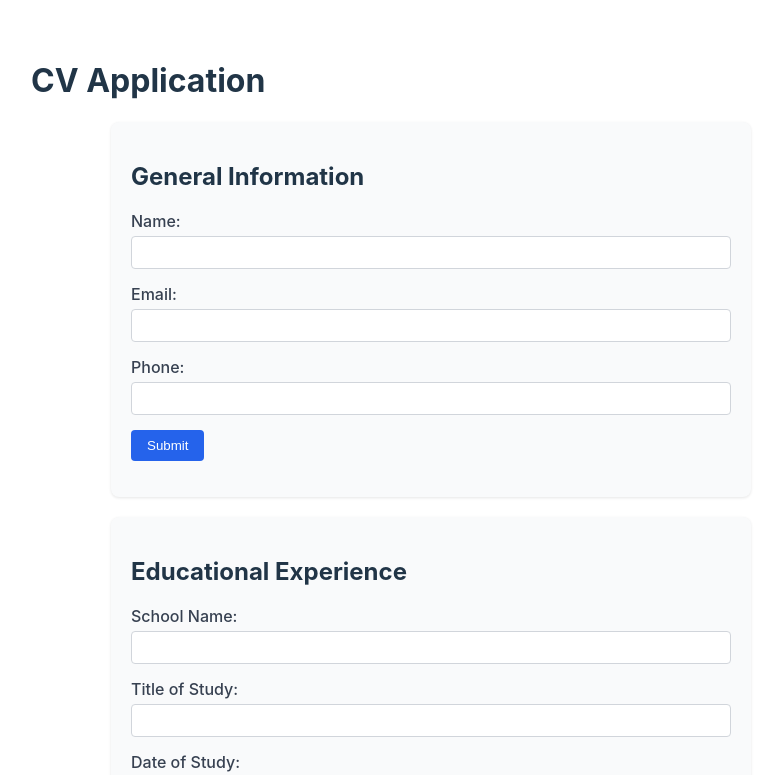
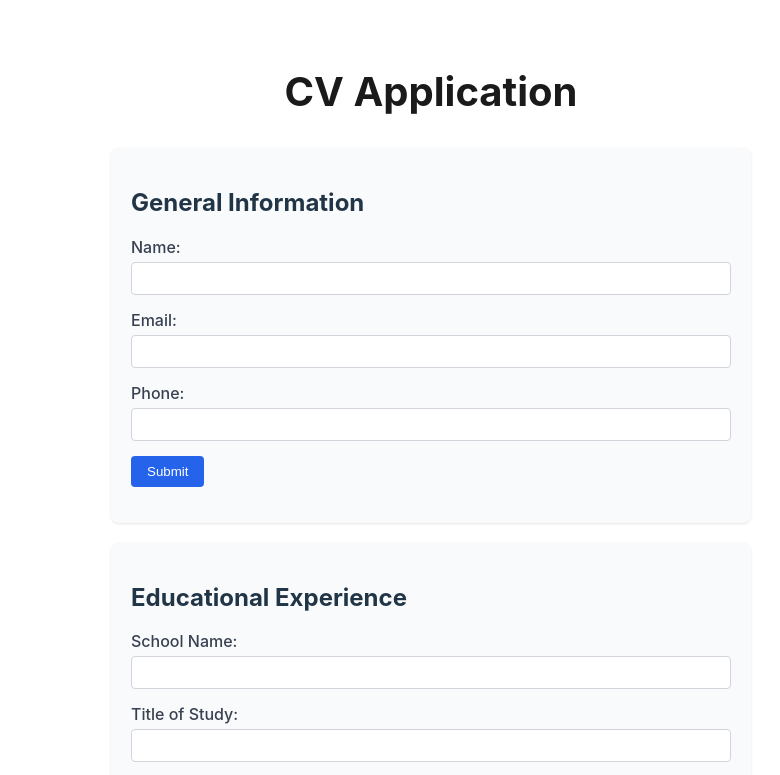
Before and after one commit to top-submissions/fullstackjs-cv-application, a React (Vite) app: page / in a window 1280 px wide. Shown: the top 775 px of the page, without its empty margins (209-989 px from the left). Built offline with nearby package versions, Linux system fonts and the light colour scheme.

Commit message:
feat(app header style): add headerTitle class

```diff
--- a/src/App.jsx
+++ b/src/App.jsx
@@ -7,7 +7,7 @@ import PracticalExperienceForm from './components/forms/PracticalExperienceForm/
 function App() {
   return (
     <div className={styles.appContainer}>
-      <h1>CV Application</h1>
+      <h1 className={styles.headerTitle}>CV Application</h1>
       <GeneralInformationForm />
       <EducationalExperienceForm />
       <PracticalExperienceForm />
```
